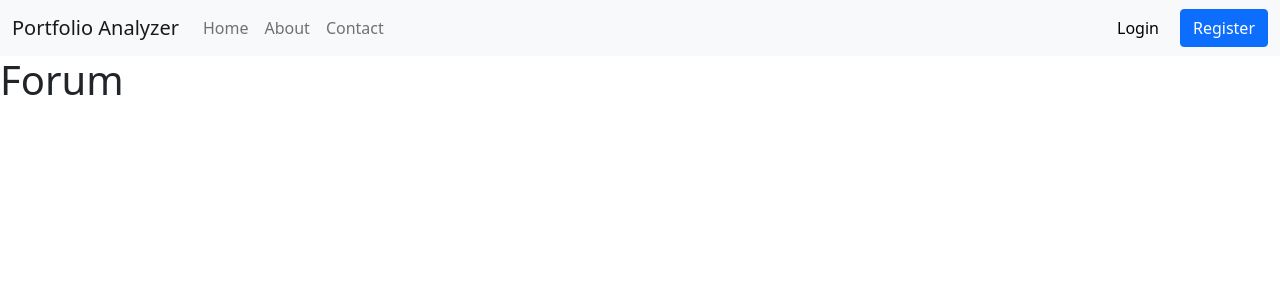
After one commit to tparzadka97/portfolio-analyzer, a Django app: template portfolio_analyzer/templates/rate_my_portfolio/forum.html in a window 1280 px wide. The commit adds this page. Shown: the top 300 px of the page. Run offline with Django 3.2, Linux system fonts and the light colour scheme; the template is opened without the code that fills it, so the values that code supplies are empty.

Commit message:
Adding Rate My Portfolio to navbar

```diff
--- a/portfolio_analyzer/apps/rate_my_portfolio/views.py
+++ b/portfolio_analyzer/apps/rate_my_portfolio/views.py
@@ -1,4 +1,4 @@
 from django.shortcuts import redirect, render
 
 def rate_my_portfolio(request):
-    return render(request, 'index.html')
+    return render(request, 'rate_my_portfolio/forum.html')
--- a/portfolio_analyzer/templates/navbar.html
+++ b/portfolio_analyzer/templates/navbar.html
@@ -41,6 +41,7 @@
 
                 {% if user.is_authenticated %}
                 {% url 'accounts:portfolio' as portfolio_url %}
+                {% url 'rate_my_portfolio:' as rate_my_portfolio_url %}
                 {% if request.path == portfolio_url %}
                 <li class="nav-item">
                     <a class="nav-link active" href="{{ portfolio_url }}">Portfolio</a>
@@ -50,6 +51,18 @@
                     <a class="nav-link" href="{{ portfolio_url }}">Portfolio</a>
                 </li>
                 {% endif %}
+
+                {% url 'rate_my_portfolio:rate_my_portfolio' as rate_my_portfolio_url %}
+                {% if request.path == rate_my_portfolio_url %}
+                <li class="nav-item">
+                    <a class="nav-link active" href="{{ rate_my_portfolio_url }}">Rate My Portfolio</a>
+                </li>
+                {% else %}
+                <li class="nav-item">
+                    <a class="nav-link" href="{{ rate_my_portfolio_url }}">Rate My Portfolio</a>
+                </li>
+                {% endif %}
+
                 {% endif %}
             </ul>
                 {% url 'accounts:login' as login_url %}
--- /dev/null
+++ b/portfolio_analyzer/templates/rate_my_portfolio/forum.html
@@ -0,0 +1,7 @@
+{% extends 'base.html' %}
+
+{% block title %}Rate My Portfolio{% endblock %}
+
+{% block content %}
+<h1>Forum</h1>
+{% endblock %}
```
Also changed, not shown: 1 other file.
